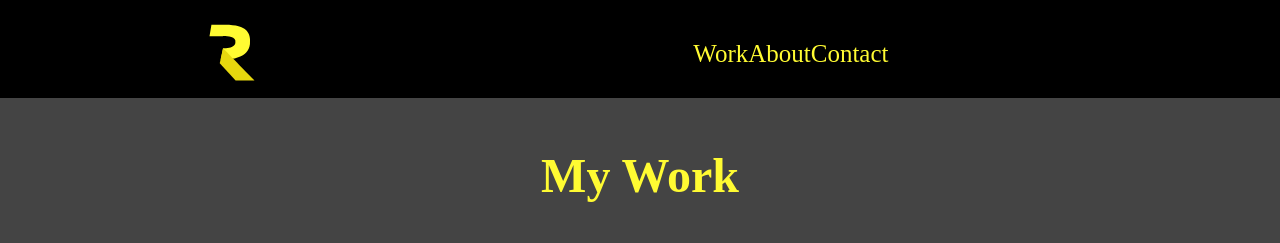
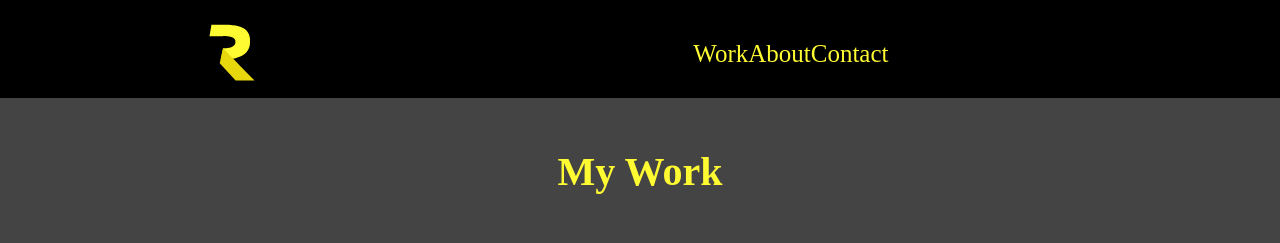
Before and after one commit to rrorrolfo/next_portfolio, a Next.js app: page /work in a window 1280 px wide. Shown: the top 243 px of the page. Built offline with nearby package versions, Linux system fonts and the light colour scheme.

Commit message:
Updated title class

```diff
--- a/app/work/page.tsx
+++ b/app/work/page.tsx
@@ -8,7 +8,7 @@ const Work = () => {
   return (
     <Grid container className={styles.pageContainer}>
       <Grid xs={12}>
-        <h1 className={styles.title}>My Work</h1>
+        <h1 className="title">My Work</h1>
       </Grid>
       <Grid container spacing={4} xs={9} sm={10} lg={9}>
         {projectsData.map((project) => (
--- a/app/work/work.module.css
+++ b/app/work/work.module.css
@@ -1,10 +1,3 @@
-.title {
-  margin: 50px;
-  text-align: center;
-  font-size: 2.25rem;
-  color: var(--yellow-brand);
-}
-
 .pageContainer {
   justify-content: center;
   padding-bottom: 50px;
```
